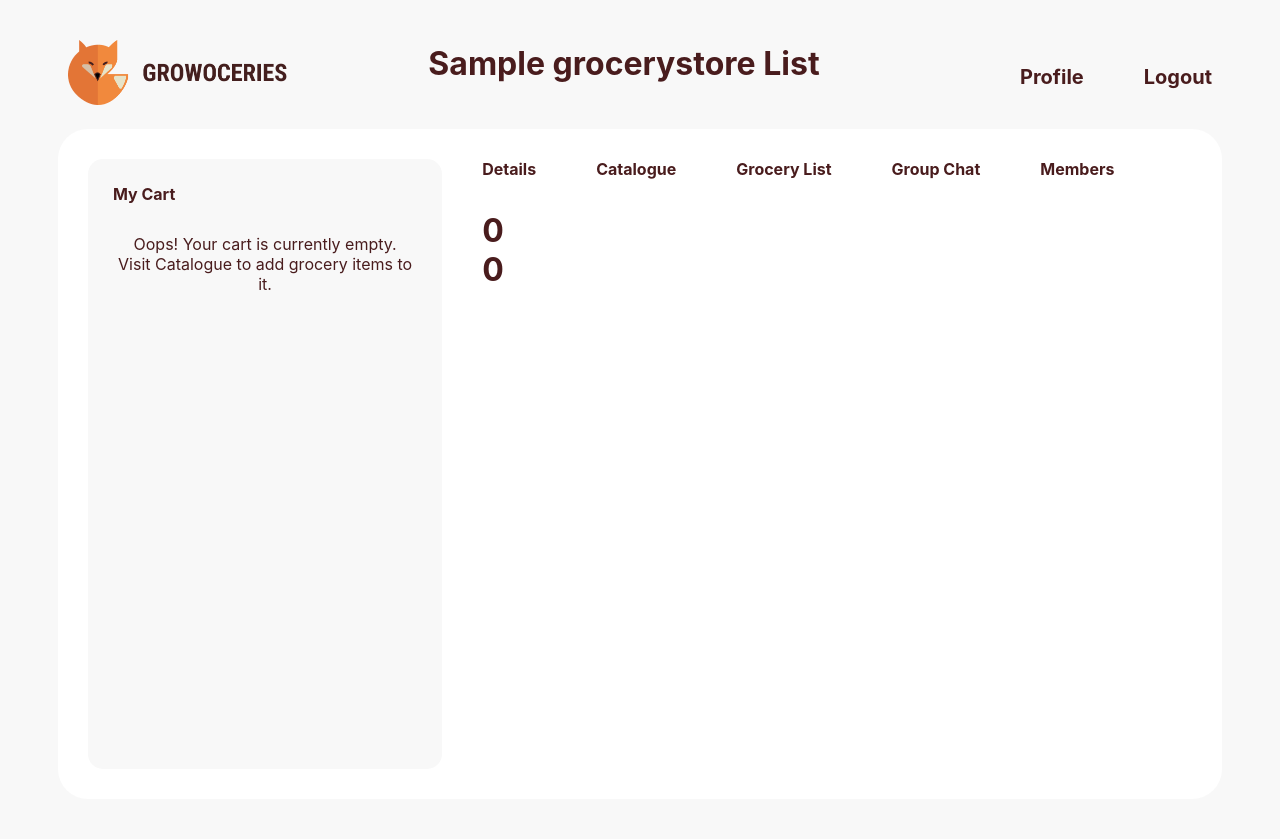
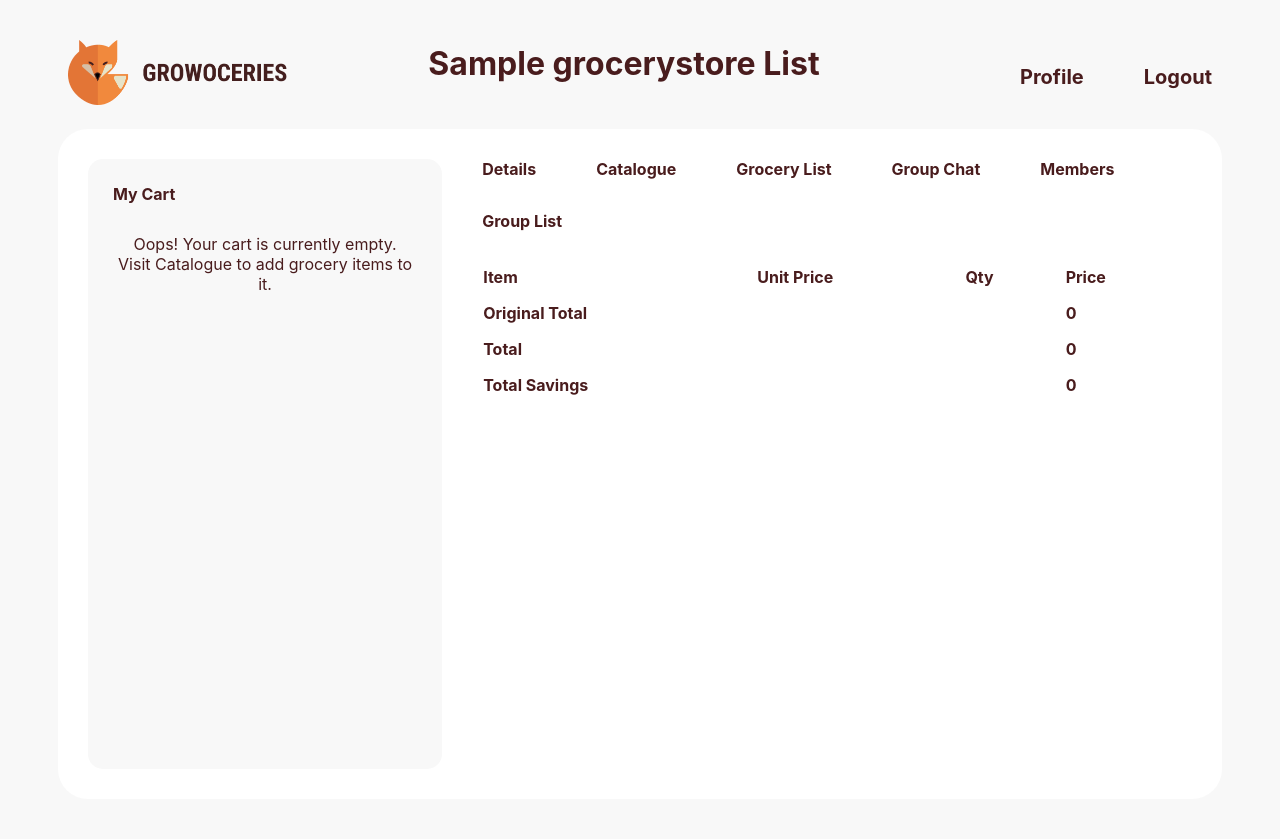
Before and after one commit to sean-tse/codebrew2021, a Django app: page /growocery/community/1/list in a window 1280 px wide. Shown: the top 839 px of the page. Run offline with Django 3.2, Linux system fonts and the light colour scheme; a user stored in the database is signed in; tables that the repository leaves empty hold one stand-in row (values such as "Sample post"); data that the repository does not hold is empty; some libraries are stand-ins or nearby versions.

Commit message:
build group list

```diff
--- a/mysite/growocery/static/css/group.css
+++ b/mysite/growocery/static/css/group.css
@@ -218,3 +218,11 @@ input[type=submit]:hover {
 .search input[type=text] {
     width: 97%;
 }
+
+table {
+    width: 100%;
+}
+
+.bold-body.list-title {
+    margin-bottom: 35px;
+}
--- a/mysite/growocery/templates/growocery/group_list.html
+++ b/mysite/growocery/templates/growocery/group_list.html
@@ -1,6 +1,7 @@
 {% extends "growocery/group.html" %}
 
 {% load static %}
+{% load mathfilters %}
 
 {% block right-content %}
 
@@ -18,18 +19,43 @@
 
         {% endfor %}{% endfor %}
     </div> -->
-    <div class="container2">
+    <div class='bold-body list-title'>Group List</div>
+    <table>
+        <tr>
+            <th>Item</th>
+            <th>Unit Price</th>
+            <th>Qty</th>
+            <th>Price</th>
+        </tr>
         {% for price in group.cart.combinedOrder.prices.all %}
-        <h2>{{price.item.name }}</h2>
-        <p>{{price.id}}</p>
-        <p>{{price.item.img}}</p>
-        <p>{{price.quantity}}</p>
-        <p>{{price.price}}</p>
-
+        <tr>
+            <td>{{price.item.name}}</td>
+            {% with numerator=12 denominator=3 %}
+            <td>{{price.price | div:price.quantity }}</td>
+            {% endwith %}
+            <td>{{price.quantity}}</td>
+            <td>{{price.price}}</td>
+        </tr>
         {% endfor %}
-    </div>
+        <tr>
+            <th>Original Total</th>
+            <td></td>
+            <td></td>
+            <th>{{original_cost}}</th>
+        </tr>
+        <tr>
+            <th>Total</th>
+            <td></td>
+            <td></td>
+            <th>{{new_cost}}</th>
+        </tr>
+        <tr>
+            <th>Total Savings</th>
+            <td></td>
+            <td></td>
+            <th>{{original_cost | sub:new_cost}}</th>
+        </tr>
+    </table>
 {% endif %}
-<h2>{{original_cost}}</h2>
-<h2>{{new_cost}}</h2>
 
 {% endblock right-content %}
--- a/mysite/mysite/settings.py
+++ b/mysite/mysite/settings.py
@@ -38,6 +38,7 @@ INSTALLED_APPS = [
     'django.contrib.sessions',
     'django.contrib.messages',
     'django.contrib.staticfiles',
+    'mathfilters',
 ]
 
 MIDDLEWARE = [
```
